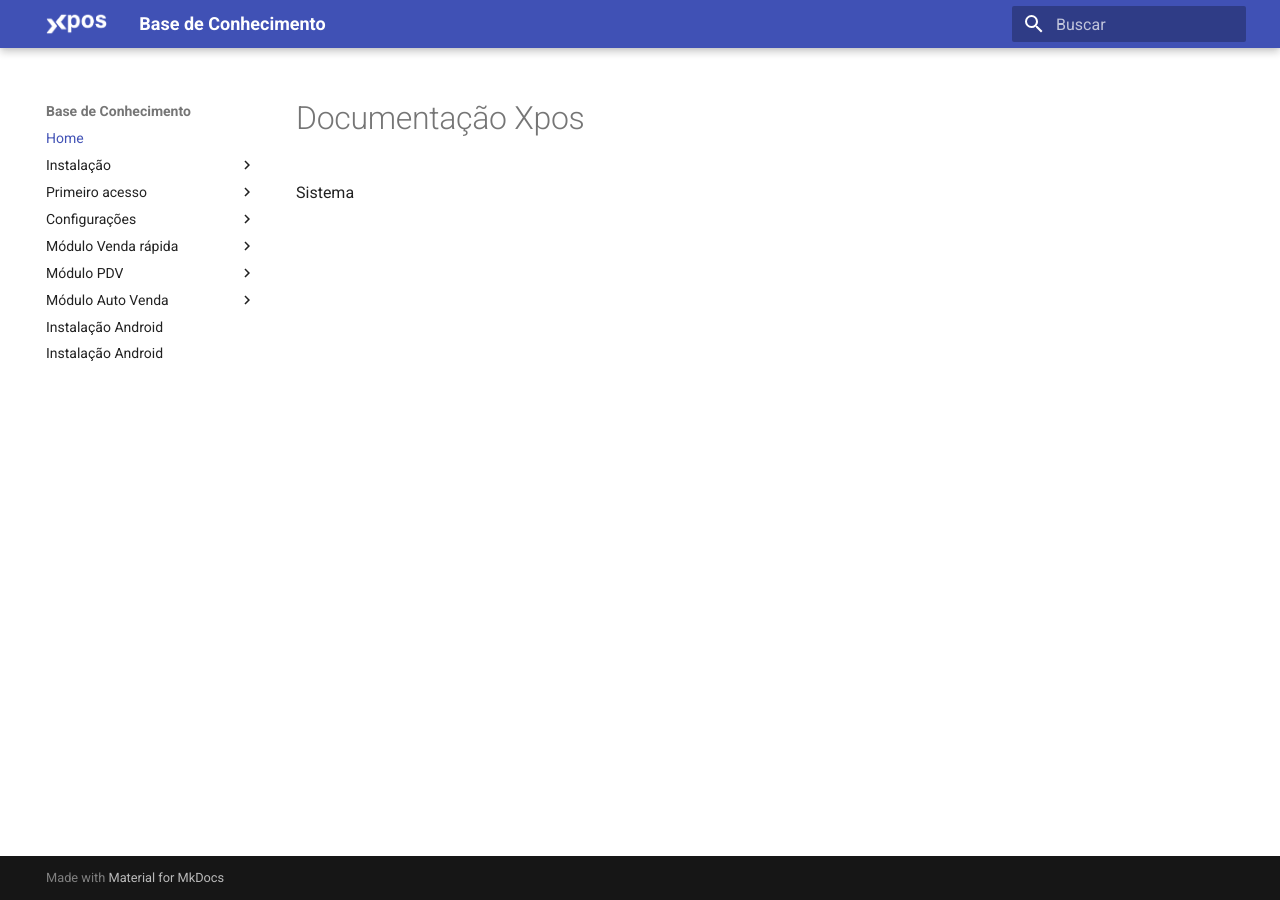
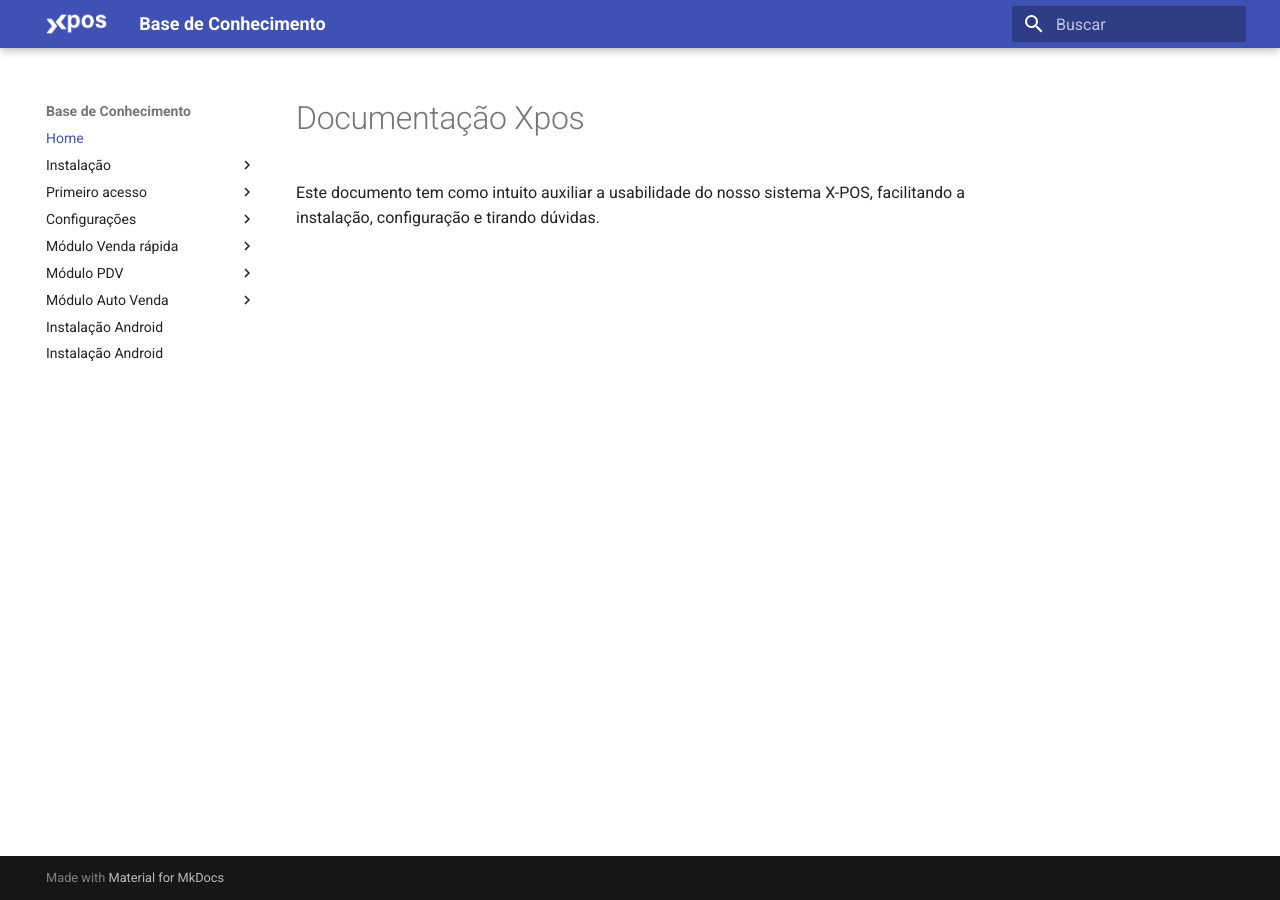
Before and after one commit to Guilherme-LLeite/doc-xpos, an MkDocs documentation site: the page built from docs/index.md, in a window 1280 px wide. Built offline with MkDocs 1.6.1 and Material for MkDocs 9.7.7, drawn with Linux system fonts in a browser that asks for light colours.

```diff
--- a/docs/index.md
+++ b/docs/index.md
@@ -1,3 +1,3 @@
 # Documentação Xpos
 
- Sistema
+Este documento tem como intuito auxiliar a usabilidade do nosso sistema X-POS, facilitando a instalação, configuração e tirando dúvidas.
```
Also changed, not shown: docs/pages/configuracoes/configuracoes_vendas.md (+3 -3 lines).
